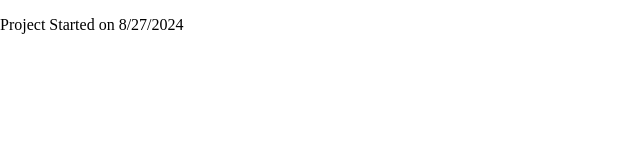
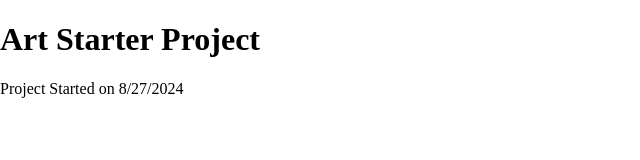
Before and after one commit to Dylan1217/art-starter-project, a plain HTML site: page index.html in a window 1280 px wide. Shown: the whole page, without its empty margins (0-640 px from the left). Drawn offline with Linux system fonts and the light colour scheme.

Commit message:
added project header

```diff
--- a/index.html
+++ b/index.html
@@ -24,6 +24,7 @@
 
 <body>
   <!-- Place your site's HTML here -->
+  <h1>Art Starter Project</h1>
   <p>Project Started on 8/27/2024</p>
 
 
```
